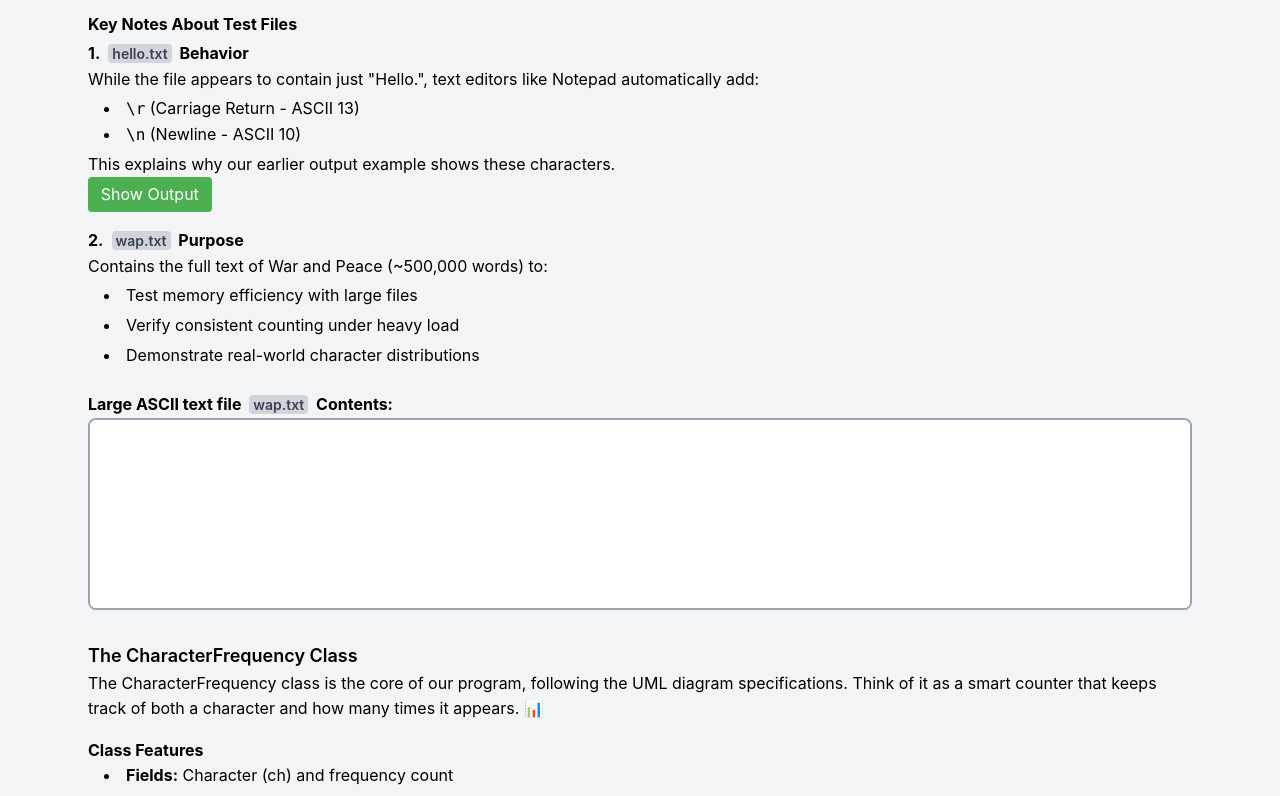
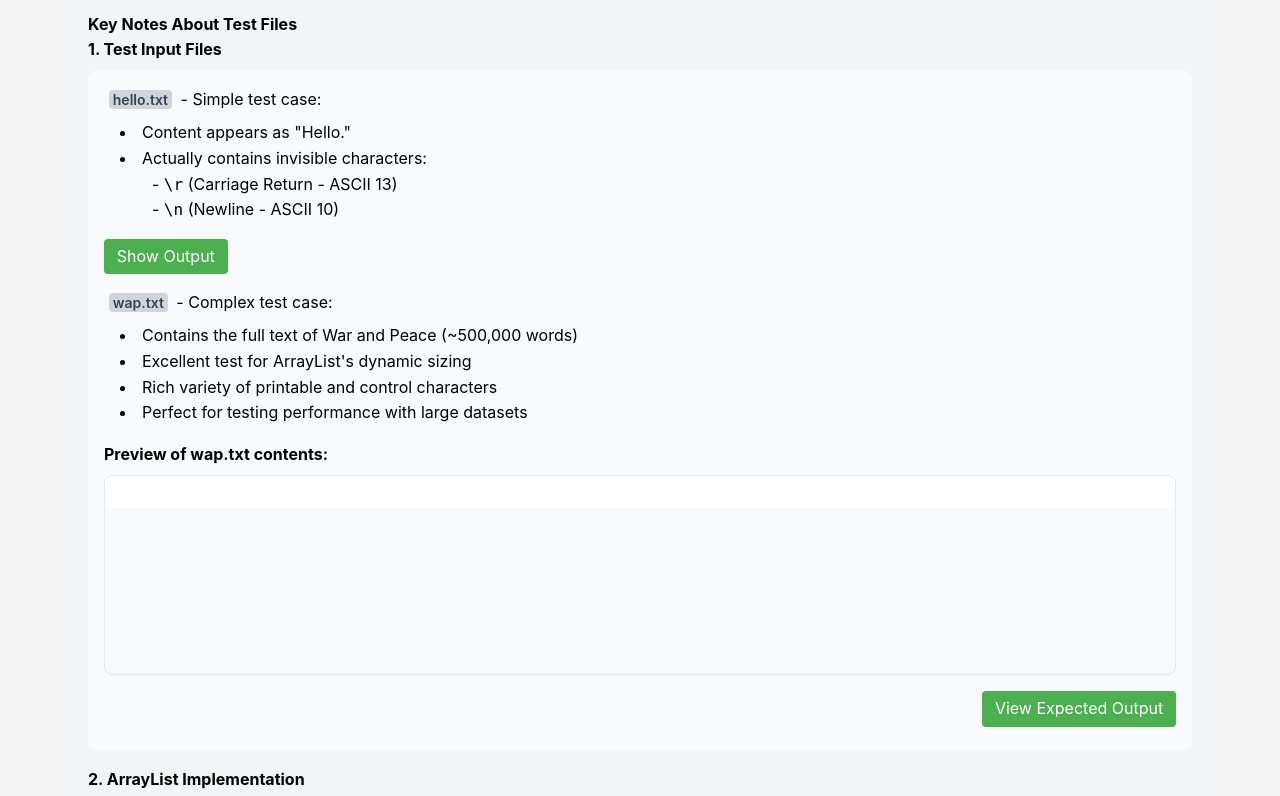
Before and after one commit to jengerred/C-Sharp-Character-Counter---Vector, a Next.js app: page / in a window 1280 px wide. Shown: the part 2880-3676 px from the top of the page. Built offline with nearby package versions, Linux system fonts and the light colour scheme; no server answers; the database is empty.

Commit message:
Reorganized wap.txt content preview and character frequency analysis sections

```diff
--- a/src/pages/index.tsx
+++ b/src/pages/index.tsx
@@ -457,25 +457,30 @@ o(111) 1`}
           </div>
           {/* Key Note section moved here */}
           <p className="mt-4"><b>Key Notes About Test Files</b></p>
-          <p className="mt-1"><b>1. <span className="btn-download" style={{ marginRight: '0.25rem' }}>hello.txt</span> Behavior</b></p>
-          <p>While the file appears to contain just "Hello.", text editors like Notepad automatically add:</p>
-          <ul className="list-disc list-inside pl-4 my-1">
-            <li><code>{String.raw`\r`}</code> (Carriage Return - ASCII 13)</li>
-            <li><code>{String.raw`\n`}</code> (Newline - ASCII 10)</li>
+
+          <div className="space-y-4">
+            <div>
+              <p className="font-bold mb-2">1. Test Input Files</p>
+              <div className="bg-gray-50 p-4 rounded-lg">
+                <div className="mb-4">
+                  <p className="mb-2"><b><span className="btn-download" style={{ marginRight: '0.25rem' }}>hello.txt</span></b> - Simple test case:</p>
+                  <ul className="list-disc list-inside pl-4">
+                    <li>Content appears as "Hello."</li>
+                    <li>Actually contains invisible characters:</li>
+                    <ul className="list-none ml-8">
+                      <li>- <code>{String.raw`\r`}</code> (Carriage Return - ASCII 13)</li>
+                      <li>- <code>{String.raw`\n`}</code> (Newline - ASCII 10)</li>
                     </ul>
-          <p>This explains why our earlier output example shows these characters.</p>
-            {/* Copied Show/Hide Output section starts here */}
-            <div className="mb-4">
+                  </ul>
+                  <div className="mt-4">
                     <button
                       onClick={() => setShowExampleOutput(!showExampleOutput)}
                       className="btn-green rounded transition"
                     >
                       {showExampleOutput ? 'Hide' : 'Show'} Output
                     </button>
-            </div>
-
                     {showExampleOutput && (
-              <div className="bg-[#1E1E1E] p-3 rounded-md">
+                      <div className="bg-[#1E1E1E] p-3 rounded-md mt-2">
                         <pre className="whitespace-pre-wrap break-all" style={{
                           backgroundColor: 'black',
                           color: '#EDEDED',
@@ -496,64 +501,44 @@ o(111) 1`}
                         </pre>
                       </div>
                     )}
-            {/* Copied Show/Hide Output section ends here */}
-            {/* New wap.txt Purpose section starts here */}
-            <p><b>2. <span className="btn-download" style={{ marginRight: '0.25rem' }}>wap.txt</span> Purpose</b></p>
-            <p>Contains the full text of War and Peace (~500,000 words) to:</p>
-            <ul className="list-disc list-inside pl-4 my-1 space-y-1">
-              <li>Test memory efficiency with large files</li>
-              <li>Verify consistent counting under heavy load</li>
-              <li>Demonstrate real-world character distributions</li>
+                  </div>
+                </div>
+                <div>
+                  <p className="mb-2"><b><span className="btn-download" style={{ marginRight: '0.25rem' }}>wap.txt</span></b> - Complex test case:</p>
+                  <ul className="list-disc list-inside pl-4 mb-4">
+                    <li>Contains the full text of War and Peace (~500,000 words)</li>
+                    <li>Excellent test for ArrayList's dynamic sizing</li>
+                    <li>Rich variety of printable and control characters</li>
+                    <li>Perfect for testing performance with large datasets</li>
                   </ul>
-            {/* New wap.txt Purpose section ends here */}
 
-</section>
-        <section className="mt-6">
-          <p><b>Large ASCII text file <span className="btn-download" style={{ marginLeft: '0.25rem', marginRight: '0.25rem' }}>wap.txt</span> Contents:</b></p>
+                  <div className="space-y-4">
+                    <div>
+                      <p className="mb-2"><strong>Preview of wap.txt contents:</strong></p>
                       <div style={{
                         position: 'relative',
-            width: '100%',
-            height: '12rem',
-            border: '2px solid #9ca3af',
-            borderRadius: '0.5rem',
-            backgroundColor: 'white',
-            overflow: 'hidden'
-          }}>
-            <div style={{
-            position: 'absolute',
-            inset: 0,
-            overflowY: 'auto',
-            padding: '1rem',
-            backgroundColor: 'white'
+                        height: '200px',
+                        overflow: 'auto',
+                        border: '1px solid #e5e7eb',
+                        borderRadius: '0.5rem'
                       }}>
                         <pre style={{
-            fontSize: '0.875rem',
-            color: 'black',
                           whiteSpace: 'pre-wrap',
                           wordBreak: 'break-all',
                           fontFamily: 'monospace',
                           backgroundColor: 'white',
-            userSelect: 'text'
+                          userSelect: 'text',
+                          padding: '1rem',
+                          fontSize: '0.875em'
                         }}>{fileContent.slice(0, 10000).replace(/\[NEWLINE\]/g, '\n')}</pre>
                       </div>
-            <div style={{
-            position: 'absolute',
-            bottom: 0,
-            left: 0,
-            right: 0,
-            height: '0.25rem',
-            backgroundColor: 'white'
-          }}></div>
                     </div>
-        </section>
 
-        {fileContent && (
-          <section className="mt-6">
-            <div className="flex items-center justify-between mb-4">
-              <p><b>Character Frequency Analysis Output</b></p>
+                    <div>
+                      <div className="flex justify-end mb-2">
                         <button
                           onClick={() => setShowCharacterFrequencies(!showCharacterFrequencies)}
-                className="btn-green"
+                          className="btn-green rounded transition"
                         >
                           {showCharacterFrequencies ? 'Hide' : 'View'} Expected Output
                         </button>
@@ -569,13 +554,31 @@ o(111) 1`}
                             textShadow: 'none',
                             padding: '1rem',
                             borderRadius: '0.5rem'
-                }}>{characterFrequencies.map((freq) =>
+                          }}>{characterFrequencies.map(freq =>
                             `${freq.character === '\n' ? '\\n' : freq.character === '\r' ? '\\r' : freq.character === ' ' ? 'Space' : freq.character}(${freq.asciiCode}) ${freq.frequency}`
                           ).join('\n')}</pre>
                         </div>
                       )}
+                    </div>
+                  </div>
+                </div>
+              </div>
+            </div>
+
+            <div>
+              <p className="font-bold mb-2">2. ArrayList Implementation</p>
+              <div className="bg-blue-50 p-4 rounded-lg">
+                <ul className="list-disc list-inside space-y-2">
+                  <li>Dynamic sizing - grows as needed with Add() method</li>
+                  <li>Uses IndexOf() to search for existing characters</li>
+                  <li>Stores only characters that actually appear</li>
+                  <li>Maintains insertion order of characters</li>
+                </ul>
+              </div>
+            </div>
+          </div>
 </section>
-        )}
+
 <h3 className="page-section-heading">The CharacterFrequency Class</h3>
 <p>The CharacterFrequency class is the core of our program, following the UML diagram specifications. Think of it as a smart counter that keeps track of both a character and how many times it appears. 📊</p>
 <div className="mt-4">
```
Lines whose indentation alone changed are shown as unchanged.
